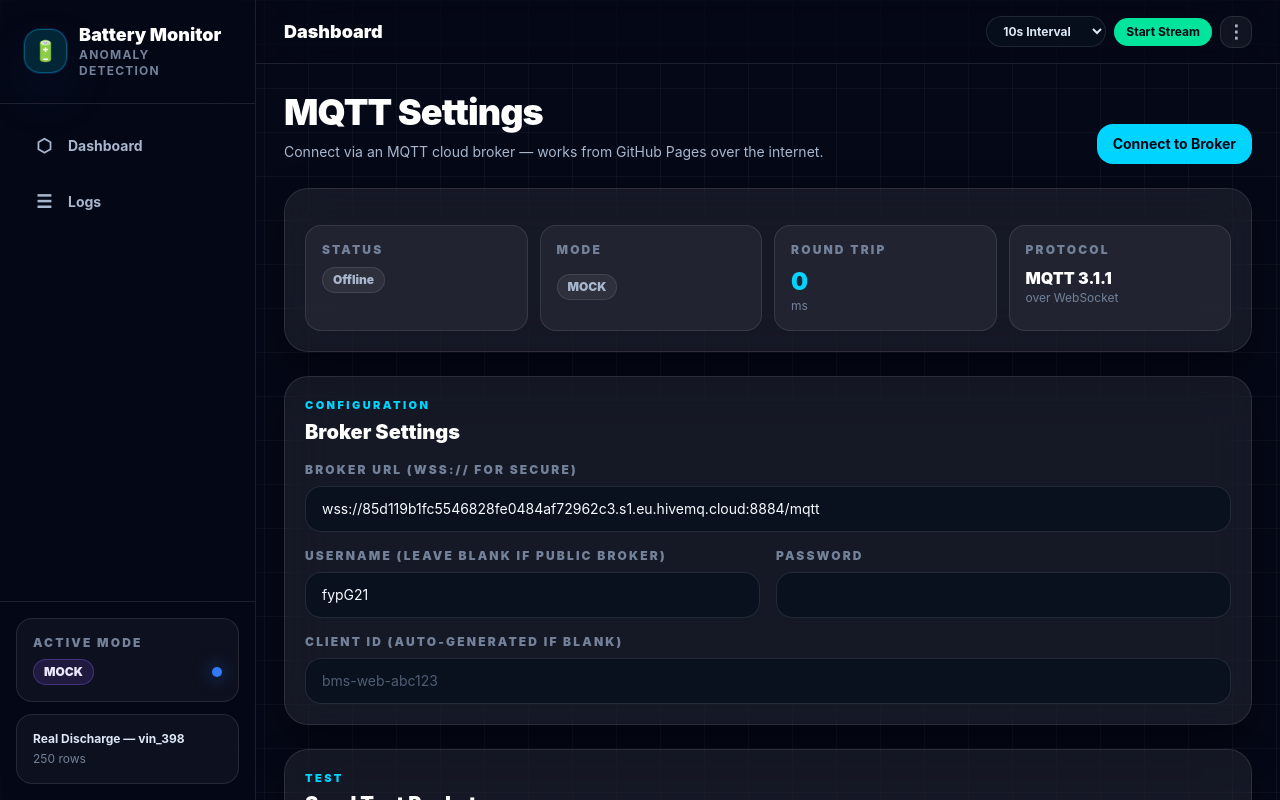
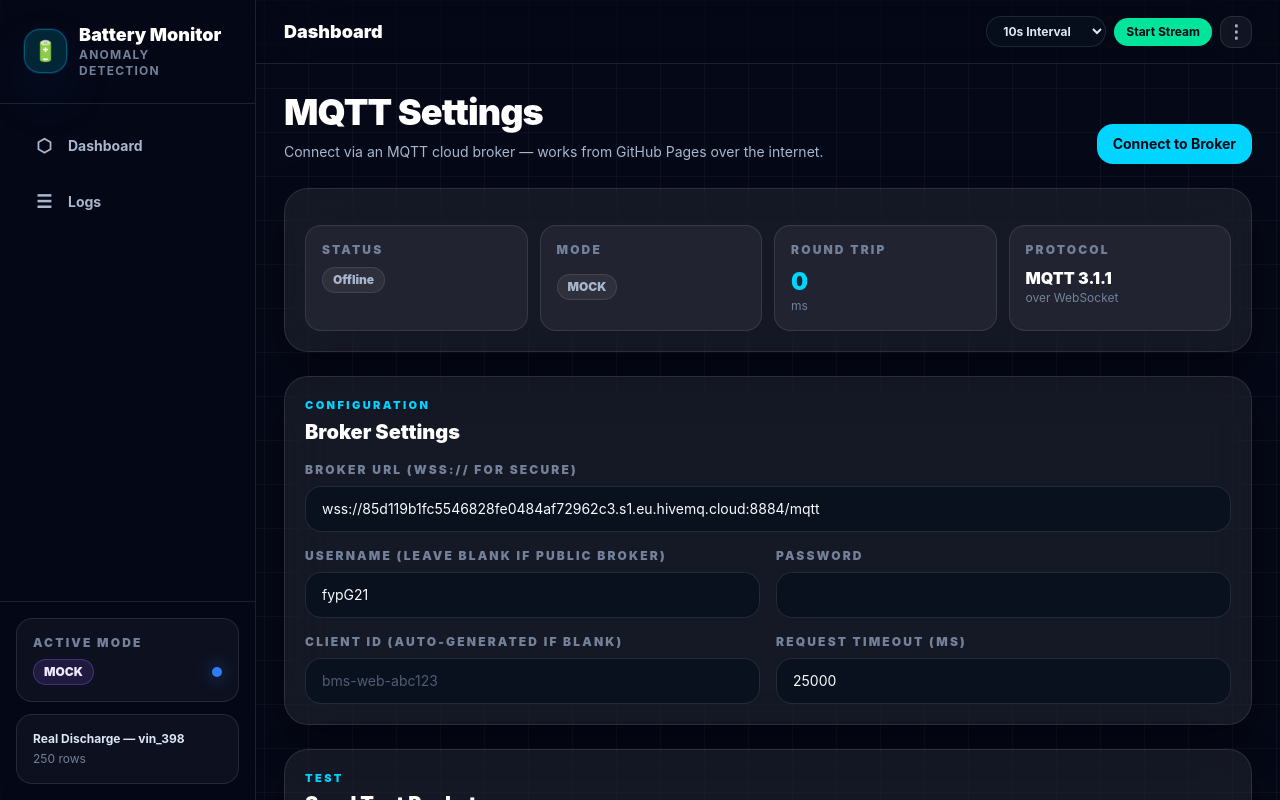
Before and after one commit to lakshithagnk/battery-digital-twin, a React (Vite) app: page /#/mqtt in a window 1280 px wide. Built offline with nearby package versions, Linux system fonts and the light colour scheme.

Commit message:
commit 06

```diff
--- a/src/config/schema.js
+++ b/src/config/schema.js
@@ -45,7 +45,7 @@ export const DEFAULT_SELECTED_FEATURES = [...MODEL_FEATURES]
 
 export const CLASS_LABELS = ['Normal', 'High Resist', 'Low Cap', 'Self Disch']
 
-
+export const DEFAULT_REQUEST_TIMEOUT_MS = 25000
 
 export const DEFAULT_SETTINGS = {
   apiMode: 'mock',
@@ -54,7 +54,7 @@ export const DEFAULT_SETTINGS = {
   selectedFeatures: DEFAULT_SELECTED_FEATURES,
   playbackIntervalMs: 10000,
   demoIntervalMs: 1200,
-  requestTimeoutMs: 30000,
+  requestTimeoutMs: DEFAULT_REQUEST_TIMEOUT_MS,
   live: {
     intervalMs: 10000,
     windowSize: MODEL_WINDOW_SIZE,
--- a/src/pages/MqttConnect.jsx
+++ b/src/pages/MqttConnect.jsx
@@ -1,6 +1,7 @@
 import { useState, useEffect } from 'react'
 import { useAppStore } from '../store/appStore'
 import { mqttManager } from '../services/mqttClient'
+import { DEFAULT_REQUEST_TIMEOUT_MS } from '../config/schema'
 import { buildPayload, parsePrediction } from '../services/apiClient'
 import { Badge, Button, Input, JsonBlock, PageHeader, Panel, SectionTitle, StatusDot } from '../components/ui'
 import { numberFmt } from '../utils/format'
@@ -71,7 +72,7 @@ export default function MqttConnect() {
     try {
       const payload = buildPayload(row ?? {}, { ...settings, apiMode: 'mqtt' })
       const started = performance.now()
-      const raw = await mqttManager.publishAndWait(payload, settings.requestTimeoutMs ?? 15000)
+      const raw = await mqttManager.publishAndWait(payload, settings.requestTimeoutMs ?? DEFAULT_REQUEST_TIMEOUT_MS)
       const rtt = Math.round(performance.now() - started)
       const prediction = parsePrediction(raw, row, 'mqtt', rtt)
       addPrediction(prediction)
@@ -149,12 +150,24 @@ export default function MqttConnect() {
               onChange={e => patchMqtt({ password: e.target.value })}
             />
           </div>
+          <div className="grid grid-cols-1 sm:grid-cols-2 gap-4">
             <Input
               label="Client ID (auto-generated if blank)"
               value={mqtt.clientId ?? ''}
               onChange={e => patchMqtt({ clientId: e.target.value })}
               placeholder="bms-web-abc123"
             />
+            <Input
+              label="Request Timeout (ms)"
+              type="number"
+              value={settings.requestTimeoutMs ?? DEFAULT_REQUEST_TIMEOUT_MS}
+              onChange={e => {
+                const val = parseInt(e.target.value, 10)
+                updateSettings({ requestTimeoutMs: isNaN(val) ? DEFAULT_REQUEST_TIMEOUT_MS : val })
+              }}
+              placeholder="15000"
+            />
+          </div>
         </div>
       </Panel>
 
--- a/src/services/apiClient.js
+++ b/src/services/apiClient.js
@@ -1,4 +1,4 @@
-import { getNumeric, UI_ONLY_FIELDS, MODEL_FEATURES, CLASS_LABELS } from '../config/schema'
+import { getNumeric, UI_ONLY_FIELDS, MODEL_FEATURES, CLASS_LABELS, DEFAULT_REQUEST_TIMEOUT_MS } from '../config/schema'
 import { useAppStore } from '../store/appStore'
 import { mqttManager } from './mqttClient'
 
@@ -125,7 +125,7 @@ export async function predictForMode(row, settings) {
 
   if (settings.apiMode === 'mqtt') {
     const started = performance.now()
-    const raw = await mqttManager.publishAndWait(payload, settings.requestTimeoutMs ?? 15000)
+    const raw = await mqttManager.publishAndWait(payload, settings.requestTimeoutMs ?? DEFAULT_REQUEST_TIMEOUT_MS)
     const roundTripMs = Math.round(performance.now() - started)
     return { raw, roundTripMs, payload }
   }
--- a/src/services/mqttClient.js
+++ b/src/services/mqttClient.js
@@ -11,6 +11,7 @@
  */
 
 import mqtt from 'mqtt'
+import { DEFAULT_REQUEST_TIMEOUT_MS } from '../config/schema'
 
 class MqttClientManager {
   constructor() {
@@ -109,7 +110,7 @@ class MqttClientManager {
    * predictionTopic.  Since the live engine is sequential (inFlightRef), only
    * one request is ever in-flight at a time, so a single pending resolver is safe.
    */
-  publishAndWait(payload, timeoutMs = 15000) {
+  publishAndWait(payload, timeoutMs = DEFAULT_REQUEST_TIMEOUT_MS) {
     return new Promise((resolve, reject) => {
       if (!this._client?.connected) {
         reject(new Error('MQTT not connected — please connect on the MQTT Settings page first.'))
--- a/src/store/appStore.js
+++ b/src/store/appStore.js
@@ -1,6 +1,6 @@
 import { create } from 'zustand'
 import { persist } from 'zustand/middleware'
-import { DEFAULT_SETTINGS } from '../config/schema'
+import { DEFAULT_SETTINGS, DEFAULT_REQUEST_TIMEOUT_MS } from '../config/schema'
 import { createSampleDataset } from '../utils/sampleData'
 
 const initialDataset = createSampleDataset()
@@ -216,9 +216,9 @@ export const useAppStore = create(persist((set, get) => ({
         ...(persisted.settings.live ?? {}),
         sendWindow: false
       }
-      // Upgrade old 6 s timeout to 15 s so fast-interval streams don't self-abort
+      // Upgrade old 6 s timeout to default timeout so fast-interval streams don't self-abort
       if (!persisted.settings.requestTimeoutMs || persisted.settings.requestTimeoutMs <= 6000) {
-        persisted.settings.requestTimeoutMs = 15000
+        persisted.settings.requestTimeoutMs = DEFAULT_REQUEST_TIMEOUT_MS
       }
       // Seed mqtt defaults for users upgrading from pre-MQTT versions
       if (!persisted.settings.mqtt) {
```
Also changed, not shown: 1 other file (tests, documents, lock files or other folders). Lines whose indentation alone changed are shown as unchanged.
